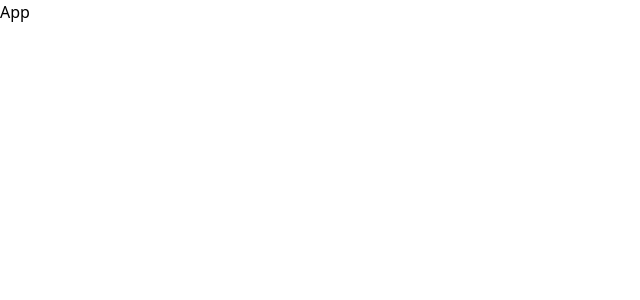
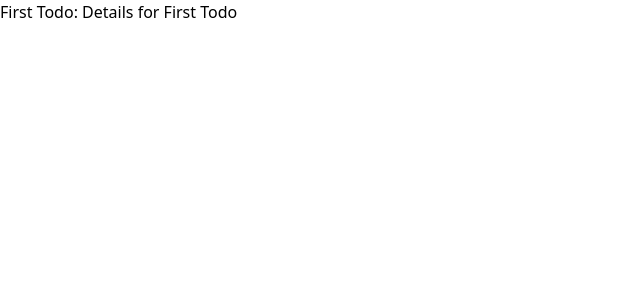
Before and after one commit to PetrovskyiWD/react-todo-app, a React (Create React App) app: page / in a window 1280 px wide. Shown: the top 300 px of the page, without its empty margins (0-640 px from the left). Built offline with nearby package versions, Linux system fonts and the light colour scheme.

Commit message:
Redux Toolkit: Install and config

```diff
--- a/package.json
+++ b/package.json
@@ -3,6 +3,7 @@
   "version": "0.1.0",
   "private": true,
   "dependencies": {
+    "@reduxjs/toolkit": "^1.8.1",
     "@testing-library/jest-dom": "^5.16.4",
     "@testing-library/react": "^12.1.4",
     "@testing-library/user-event": "^13.5.0",
@@ -12,6 +13,7 @@
     "@types/react-dom": "^17.0.14",
     "react": "^18.0.0",
     "react-dom": "^18.0.0",
+    "react-redux": "^7.2.8",
     "react-scripts": "5.0.0",
     "typescript": "^4.6.3",
     "web-vitals": "^2.1.4"
--- a/src/index.tsx
+++ b/src/index.tsx
@@ -1,14 +1,21 @@
 import React from 'react';
 import { createRoot } from 'react-dom/client';
+import { Provider } from 'react-redux';
 
 import reportWebVitals from './reportWebVitals';
-import './styles/index.css'
+import { store } from './store';
+
+import Home from './pages/Home';
+
+import './styles/index.css';
 
 const root = createRoot(document.getElementById('root') as Element);
 
 root.render(
   <React.StrictMode>
-    App
+    <Provider store={store}>
+      <Home />
+    </Provider>
   </React.StrictMode>
 )
 
--- /dev/null
+++ b/src/pages/Home.tsx
@@ -0,0 +1,27 @@
+import { FC } from 'react';
+import { useSelector, useDispatch } from 'react-redux';
+
+import { RootState } from '../store';
+import { toggleTodo } from '../store/todos/todosSlice';
+
+const Home: FC = () => {
+  const { list } = useSelector((state: RootState) => state.todos);
+  const dispatch = useDispatch();
+
+  return (
+    <ul>
+      {list.map(todo => (
+        <li
+          key={todo.id}
+          style={{ textDecoration: todo.isCompleted ? 'line-through' : 'none' }}
+          onClick={() => dispatch(toggleTodo(todo.id))}
+        >
+          <span>{todo.title}</span>:
+          <span> {todo.details}</span>
+        </li>
+      ))}
+    </ul>
+  )
+};
+
+export default Home;
--- /dev/null
+++ b/src/store/index.ts
@@ -0,0 +1,13 @@
+import { configureStore } from '@reduxjs/toolkit';
+
+import todosReducer from './todos/todosSlice';
+
+export const store = configureStore({
+  reducer: {
+    todos: todosReducer
+  }
+});
+
+export type RootState = ReturnType<typeof store.getState>;
+
+export type AppDispatch = typeof store.dispatch;
--- /dev/null
+++ b/src/store/todos/todosSlice.ts
@@ -0,0 +1,41 @@
+import { createSlice, PayloadAction } from '@reduxjs/toolkit';
+
+export interface ITodo {
+  id: number,
+  title: string,
+  details: string,
+  isCompleted: boolean
+};
+
+export interface TodosState {
+  list: ITodo[]
+};
+
+const initialState: TodosState = {
+  list: [
+    {
+      id: 0,
+      title: 'First Todo',
+      details: 'Details for First Todo',
+      isCompleted: false
+    }
+  ]
+};
+
+export const todosSlice = createSlice({
+  name: 'todos',
+  initialState,
+  reducers: {
+    toggleTodo: (state, action: PayloadAction<number>) => {
+      state.list.map(todo => {
+        if (todo.id === action.payload) todo.isCompleted = !todo.isCompleted;
+
+        return todo;
+      })
+    }
+  }
+});
+
+export const { toggleTodo } = todosSlice.actions;
+
+export default todosSlice.reducer;
```
Also changed, not shown: 1 other file (tests, documents, lock files or other folders).
